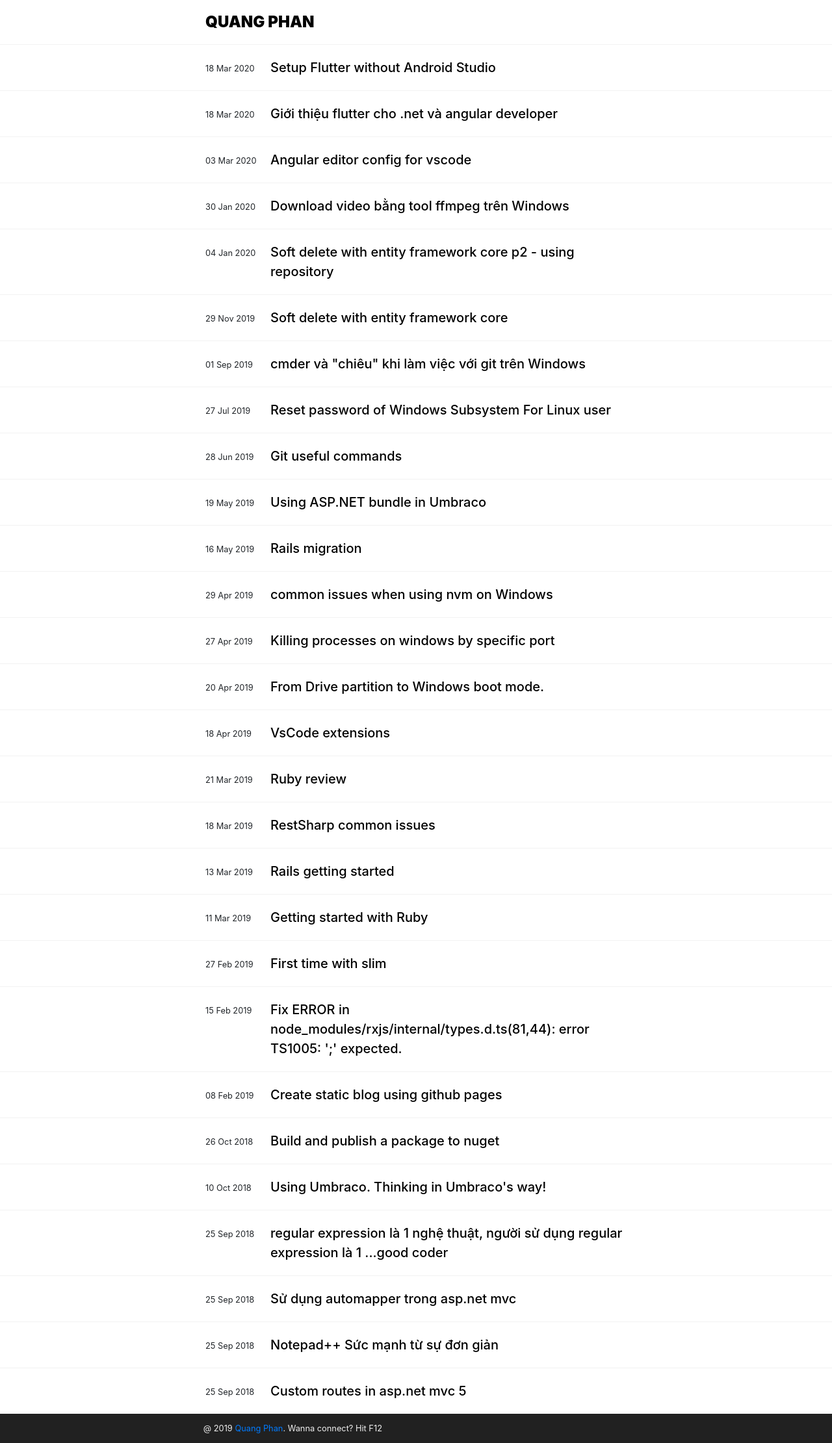
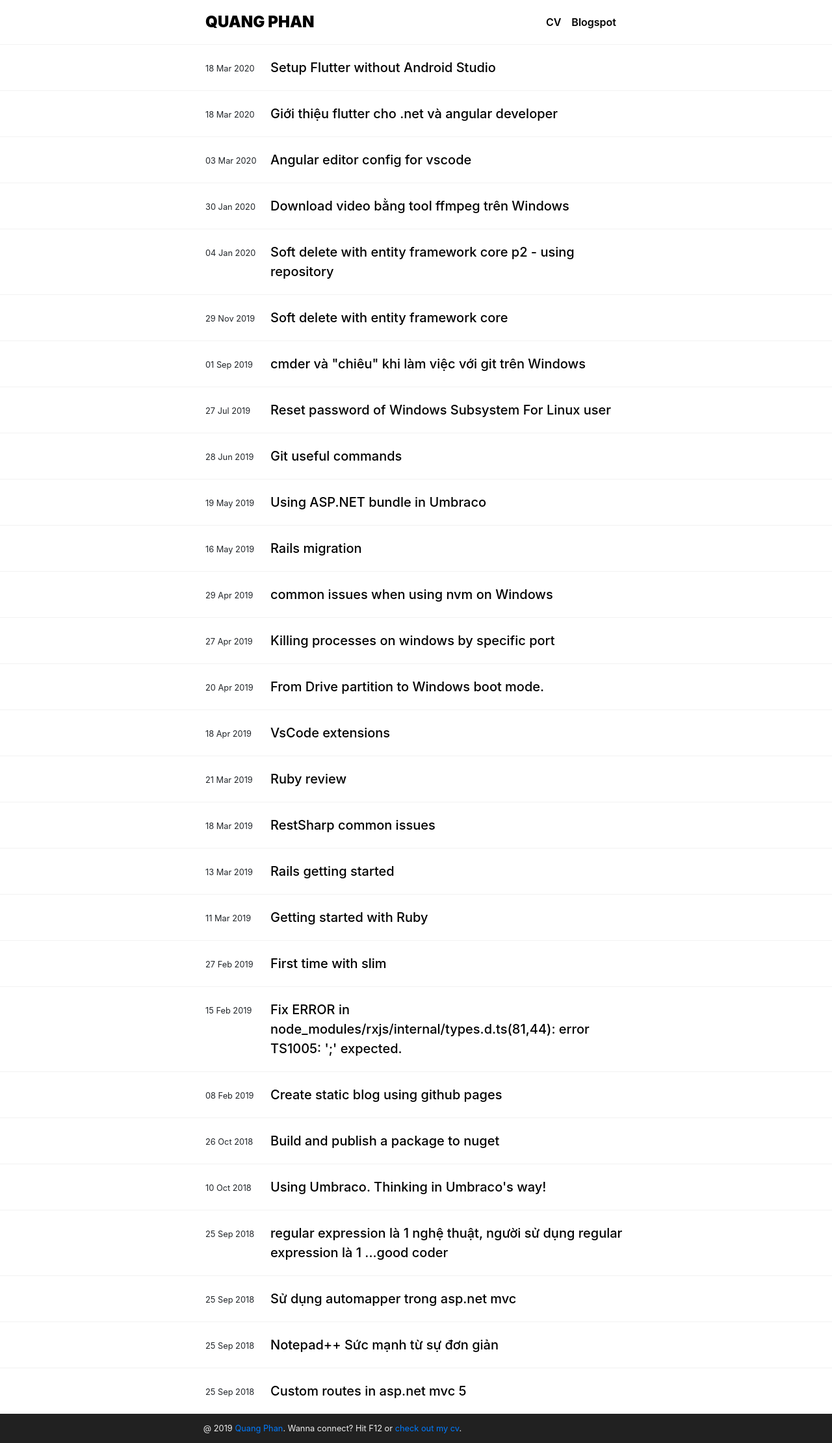
Before and after one commit to oclockvn/oclockvn.github.io, a Jekyll site: the page built from index.html, in a window 1280 px wide. Shown: the whole page at 65% size. Built offline with Jekyll 4.4.1, drawn with Linux system fonts in a browser that asks for light colours.

Commit message:
add cv to blog (#32)

```diff
--- a/_layouts/default.html
+++ b/_layouts/default.html
@@ -24,7 +24,12 @@
   <header class="header">
 
     <nav class="nav center">
-      <a href="{{ site.url }}" class="brand">{{ site.title }}</a>
+      <a href="{{ site.url }}" class="brand d-none d-md-block">{{ site.title }}</a>
+      <a href="{{ site.url }}" class="brand d-block d-md-none">QP</a>
+      <div class="navbar">
+        <a href="https://oclockvn.github.io/cv/" target="_blank">CV</a>
+        <a href="https://phantienquang.blogspot.com/" target="_blank">Blogspot</a>
+      </div>
     </nav>
 
   </header>
@@ -35,7 +40,7 @@
 
   <footer class="footer">
     <div class="center">&#64; 2019 <a href="{{ site.url }}">{{ site.title }}</a>. <span class="contact-me">Wanna
-        connect? Hit F12</span></div>
+        connect? Hit F12</span> or <a href="https://oclockvn.github.io/cv/" target="_blank">check out my cv</a>.</div>
   </footer>
 
   {% if jekyll.environment == 'development' %}
--- a/assets/css/style.scss
+++ b/assets/css/style.scss
@@ -309,6 +309,25 @@ blockquote {
   }
 }
 
+.nav {
+  display: flex;
+  align-items: center;
+  justify-content: space-between;
+
+  .navbar {
+    display: flex;
+    align-items: center;
+
+    a {
+      display: block;
+      font-weight: 600;
+      color: #000;
+      text-decoration: none;
+      margin-right: 1rem;
+    }
+  }
+}
+
 @import "icon.scss";
 @import "shared.scss";
 @import "post.scss";
--- a/index.html
+++ b/index.html
@@ -10,7 +10,7 @@ title: Simple man. Simple code. Simple life.
   {% for post in site.posts %}
   <div class="post-entry">
     <div class="center">
-      <div class="entry-content">
+      <div class="d-block d-md-flex entry-content">
         <div class="entry__meta">
           <span class="post__date">{{ post.date | date_to_string }}</span>
         </div>
```
Also changed, not shown: _layouts/post.html (line endings or trailing spaces).
